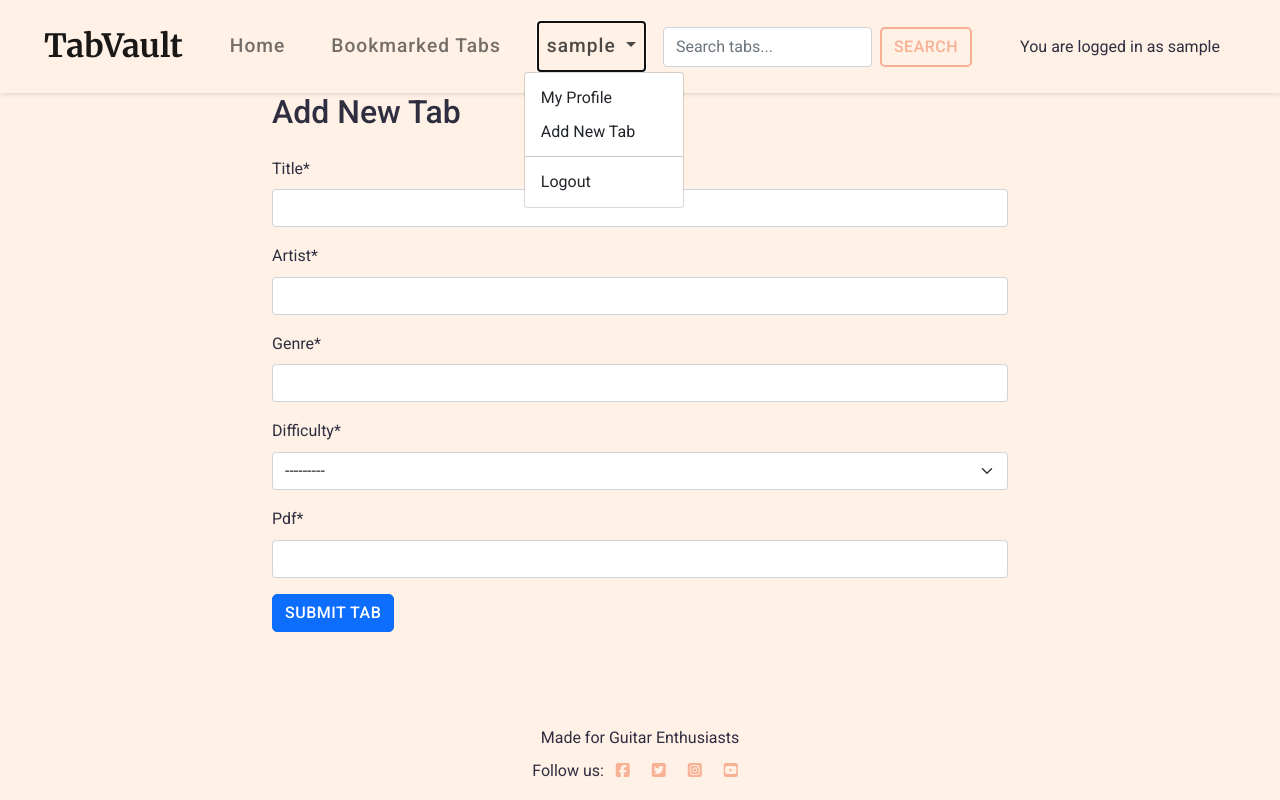
After one commit to Oliver-Tommy/TabVault, a Django app: page /add-tab/ in a window 1280 px wide, after a click that opens the changed part. The commit adds this page. Run offline with Django 4.2, Linux system fonts and the light colour scheme; the visitor is signed in with stand-in values (Sample User, id 1); some libraries are stand-ins or nearby versions.

Commit message:
Add user profile creation and tab uploading features, with homepage sorting (been waiting for mark received to update)

```diff
--- a/config/settings.py
+++ b/config/settings.py
@@ -29,7 +29,7 @@ TEMPLATES_DIR = os.path.join(BASE_DIR, 'templates')
 SECRET_KEY = os.environ.get('SECRET_KEY')
 
 # SECURITY WARNING: don't run with debug turned on in production!
-DEBUG = False
+DEBUG = True
 
 ALLOWED_HOSTS = [
     "8000-olivertommy-tabvault-wso4jxwuc82.ws.codeinstitute-ide.net",
--- a/static/css/style.css
+++ b/static/css/style.css
@@ -264,3 +264,34 @@ body {
     border-color: #E6E6E6;
     cursor: not-allowed;
 }
+
+/* Profile styles */
+.profile-header {
+    padding: 2rem 0;
+    background-color: #f8f9fa;
+    margin-bottom: 2rem;
+}
+
+.profile-picture {
+    border: 3px solid #fff;
+    box-shadow: 0 2px 5px rgba(0,0,0,0.1);
+}
+
+.social-links a {
+    margin: 0 10px;
+    color: #6c757d;
+    text-decoration: none;
+}
+
+.social-links a:hover {
+    color: #0d6efd;
+}
+
+/* Tab card styles */
+.tab-card {
+    transition: transform 0.2s;
+}
+
+.tab-card:hover {
+    transform: translateY(-5px);
+}
--- a/tab/apps.py
+++ b/tab/apps.py
@@ -4,3 +4,6 @@ from django.apps import AppConfig
 class TabConfig(AppConfig):
     default_auto_field = 'django.db.models.BigAutoField'
     name = 'tab'
+
+    def ready(self):
+        import tab.signals
--- a/tab/forms.py
+++ b/tab/forms.py
@@ -1,8 +1,23 @@
 from django import forms
-from .models import Review
+from .models import Review, UserProfile, Tab
 
 
 class ReviewForm(forms.ModelForm):
     class Meta:
         model = Review
         fields = ('rating', 'comment')
+
+
+class UserProfileForm(forms.ModelForm):
+    class Meta:
+        model = UserProfile
+        fields = ['bio', 'profile_picture', 'website', 'social_links']
+        widgets = {
+            'social_links': forms.TextInput(attrs={'placeholder': 'Enter as JSON: {"twitter": "url", "instagram": "url"}'}),
+        }
+
+
+class TabForm(forms.ModelForm):
+    class Meta:
+        model = Tab
+        fields = ['title', 'artist', 'genre', 'difficulty', 'file']
--- a/tab/models.py
+++ b/tab/models.py
@@ -2,6 +2,9 @@ from django.db import models
 from django.contrib.auth.models import User
 from cloudinary.models import CloudinaryField
 from django.core.exceptions import ValidationError
+from django.db.models.signals import post_save
+from django.dispatch import receiver
+from django.db.models import Avg
 
 def validate_pdf_file(value):
     if not value:
@@ -45,6 +48,14 @@ class Tab(models.Model):
         if not str(self.file).lower().endswith('.pdf'):
             raise ValidationError({'file': 'File must be a PDF'})
 
+    @property
+    def average_rating(self):
+        return self.reviews.aggregate(Avg('rating'))['rating__avg'] or 0
+
+    @property
+    def review_count(self):
+        return self.reviews.count()
+
 
 class Review(models.Model):
     RATING_CHOICES = [(i, i) for i in range(1, 6)]
@@ -61,3 +72,21 @@ class Review(models.Model):
 
     def __str__(self):
         return f"Review by {self.user.username} for {self.tab.title}"
+
+
+class UserProfile(models.Model):
+    user = models.OneToOneField(User, on_delete=models.CASCADE, related_name='profile')
+    bio = models.TextField(max_length=500, blank=True)
+    profile_picture = CloudinaryField('image', default='placeholder')
+    website = models.URLField(max_length=200, blank=True)
+    social_links = models.JSONField(default=dict, blank=True)
+    created_at = models.DateTimeField(auto_now_add=True)
+
+    def __str__(self):
+        return f"{self.user.username}'s profile"
+
+@receiver(post_save, sender=User)
+def create_or_update_user_profile(sender, instance, created, **kwargs):
+    if created:
+        UserProfile.objects.create(user=instance)
+    instance.profile.save()
--- /dev/null
+++ b/tab/signals.py
@@ -0,0 +1,13 @@
+from django.db.models.signals import post_save
+from django.dispatch import receiver
+from django.contrib.auth.models import User
+from .models import UserProfile
+
+@receiver(post_save, sender=User)
+def create_or_update_user_profile(sender, instance, created, **kwargs):
+    """
+    Create or update the user profile when a user is created or updated
+    """
+    if created:
+        UserProfile.objects.create(user=instance)
+    instance.profile.save()
--- /dev/null
+++ b/tab/templates/tab/add_tab.html
@@ -0,0 +1,17 @@
+{% extends "base.html" %}
+{% load crispy_forms_tags %}
+
+{% block content %}
+<div class="container">
+    <div class="row">
+        <div class="col-md-8 offset-md-2">
+            <h2 class="mb-4">Add New Tab</h2>
+            <form method="POST">
+                {% csrf_token %}
+                {{ form|crispy }}
+                <button type="submit" class="btn btn-primary">Submit Tab</button>
+            </form>
+        </div>
+    </div>
+</div>
+{% endblock %}
--- a/tab/urls.py
+++ b/tab/urls.py
@@ -3,13 +3,12 @@ from django.urls import path
 
 urlpatterns = [
     path('', views.TabList.as_view(), name='home'),
+    path('profile/', views.profile_view, name='profile'),
+    path('add-tab/', views.AddTab.as_view(), name='add_tab'),
     path('bookmarked_tabs/', views.bookmarked_tabs, name='bookmarked_tabs'),
     path('search/', views.search_tabs, name='search_tabs'),
-    path('toggle_bookmark/<int:tab_id>/', views.toggle_bookmark,
-            name='toggle_bookmark'),
-    path('<slug:slug>/edit_review/<int:review_id>/', views.review_edit,
-            name='review_edit'),
-    path('<slug:slug>/delete_review/<int:review_id>', views.review_delete,
-            name='review_delete'),
+    path('toggle_bookmark/<int:tab_id>/', views.toggle_bookmark, name='toggle_bookmark'),
+    path('<slug:slug>/edit_review/<int:review_id>/', views.review_edit, name='review_edit'),
+    path('<slug:slug>/delete_review/<int:review_id>', views.review_delete, name='review_delete'),
     path('<slug:slug>/', views.tab_detail, name='tab_detail'),
 ]
--- a/tab/views.py
+++ b/tab/views.py
@@ -1,11 +1,12 @@
 from django.shortcuts import render, get_object_or_404, reverse, redirect
 from django.views import generic
 from django.contrib import messages
-from django.db.models import Avg, Q
+from django.db.models import Avg, Q, Count
 from django.http import HttpResponseRedirect
 from django.contrib.auth.decorators import login_required
 from .models import Tab, Review
-from .forms import ReviewForm
+from .forms import ReviewForm, UserProfileForm, TabForm
+from django.contrib.auth.mixins import LoginRequiredMixin
 
 
 class TabList(generic.ListView):
@@ -25,6 +26,30 @@ class TabList(generic.ListView):
     model = Tab
     template_name = "tab/index.html"
     paginate_by = 6
+
+    def get_queryset(self):
+        queryset = Tab.objects.all()
+        sort_by = self.request.GET.get('sort', 'newest')
+
+        if sort_by == 'newest':
+            return queryset.order_by('-created_at')
+        elif sort_by == 'top_rated':
+            return queryset.annotate(
+                avg_rating=Avg('reviews__rating')
+            ).order_by('-avg_rating')
+        elif sort_by == 'most_reviewed':
+            return queryset.annotate(
+                reviews_count=Count('reviews')
+            ).order_by('-reviews_count')
+        elif sort_by == 'most_viewed':
+            return queryset.order_by('-views')
+
+        return queryset
+
+    def get_context_data(self, **kwargs):
+        context = super().get_context_data(**kwargs)
+        context['current_sort'] = self.request.GET.get('sort', 'newest')
+        return context
 
 
 def tab_detail(request, slug):
@@ -238,3 +263,34 @@ def bookmarked_tabs(request):
     bookmarks = request.user.bookmarked_tabs.all()
     return render(request, "tab/bookmarked_tabs.html",
                   {"bookmarks": bookmarks})
+
+
+@login_required
+def profile_view(request):
+    if request.method == 'POST':
+        form = UserProfileForm(request.POST, request.FILES, instance=request.user.profile)
+        if form.is_valid():
+            form.save()
+            messages.success(request, 'Profile updated successfully!')
+            return redirect('profile')
+    else:
+        form = UserProfileForm(instance=request.user.profile)
+
+    user_tabs = Tab.objects.filter(creator=request.user)
+    return render(request, 'tab/profile.html', {
+        'form': form,
+        'user_tabs': user_tabs
+    })
+
+
+class AddTab(LoginRequiredMixin, generic.CreateView):
+    model = Tab
+    form_class = TabForm
+    template_name = 'tab/add_tab.html'
+
+    def form_valid(self, form):
+        form.instance.creator = self.request.user
+        return super().form_valid(form)
+
+    def get_success_url(self):
+        return reverse('tab_detail', kwargs={'slug': self.object.slug})
--- a/templates/base.html
+++ b/templates/base.html
@@ -57,21 +57,23 @@
                                 <a class="nav-link {% if request.path == '/bookmarked_tabs/' %}active{% endif %}"
                                    href="{% url 'bookmarked_tabs' %}">Bookmarked Tabs</a>
                             </li>
-                            <li class="nav-item">
-                                <a class="nav-link {% if request.path == logout_url %}active{% endif %}"
-                                   aria-current="page"
-                                   href="{% url 'account_logout' %}">Logout</a>
+                            <li class="nav-item dropdown">
+                                <a class="nav-link dropdown-toggle" href="#" id="navbarDropdown" role="button" data-bs-toggle="dropdown" aria-expanded="false">
+                                    {{ user.username }}
+                                </a>
+                                <ul class="dropdown-menu" aria-labelledby="navbarDropdown">
+                                    <li><a class="dropdown-item" href="{% url 'profile' %}">My Profile</a></li>
+                                    <li><a class="dropdown-item" href="{% url 'add_tab' %}">Add New Tab</a></li>
+                                    <li><hr class="dropdown-divider"></li>
+                                    <li><a class="dropdown-item" href="{% url 'account_logout' %}">Logout</a></li>
+                                </ul>
                             </li>
                         {% else %}
                             <li class="nav-item">
-                                <a class="nav-link {% if request.path == signup_url %}active{% endif %}"
-                                   aria-current="page"
-                                   href="{% url 'account_signup' %}">Register</a>
+                                <a class="nav-link" href="{% url 'account_login' %}">Login</a>
                             </li>
                             <li class="nav-item">
-                                <a class="nav-link {% if request.path == login_url %}active{% endif %}"
-                                   aria-current="page"
-                                   href="{% url 'account_login' %}">Login</a>
+                                <a class="nav-link" href="{% url 'account_signup' %}">Register</a>
                             </li>
                         {% endif %}
                     </ul>
```
Also changed, not shown: tab/management/commands/create_user_profiles.py (added, +12 -0 lines), tab/templates/tab/index.html (+18 -0 lines), tab/templates/tab/profile.html (added, +76 -0 lines), tab/migrations/0011_userprofile.py (added).
